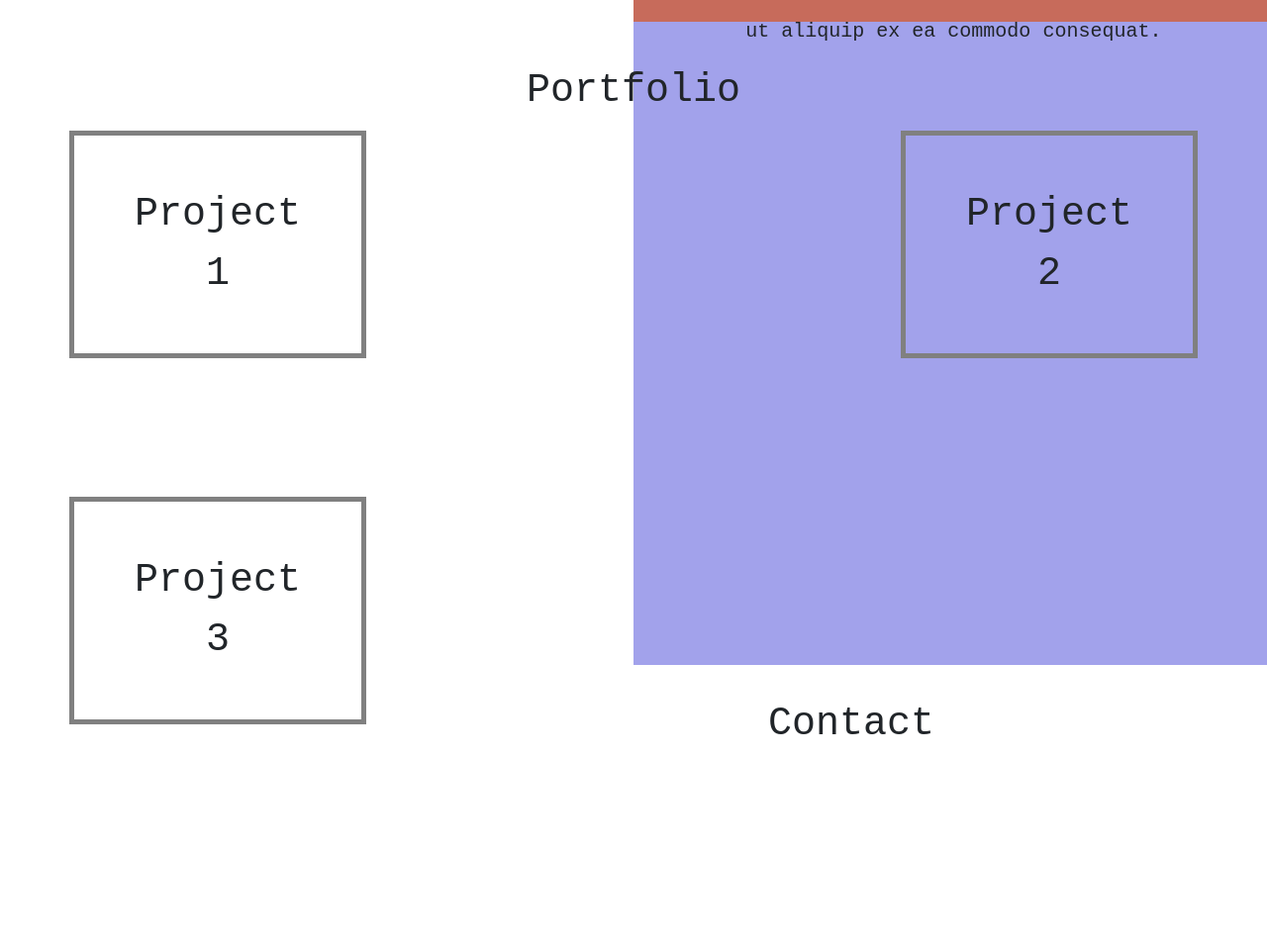
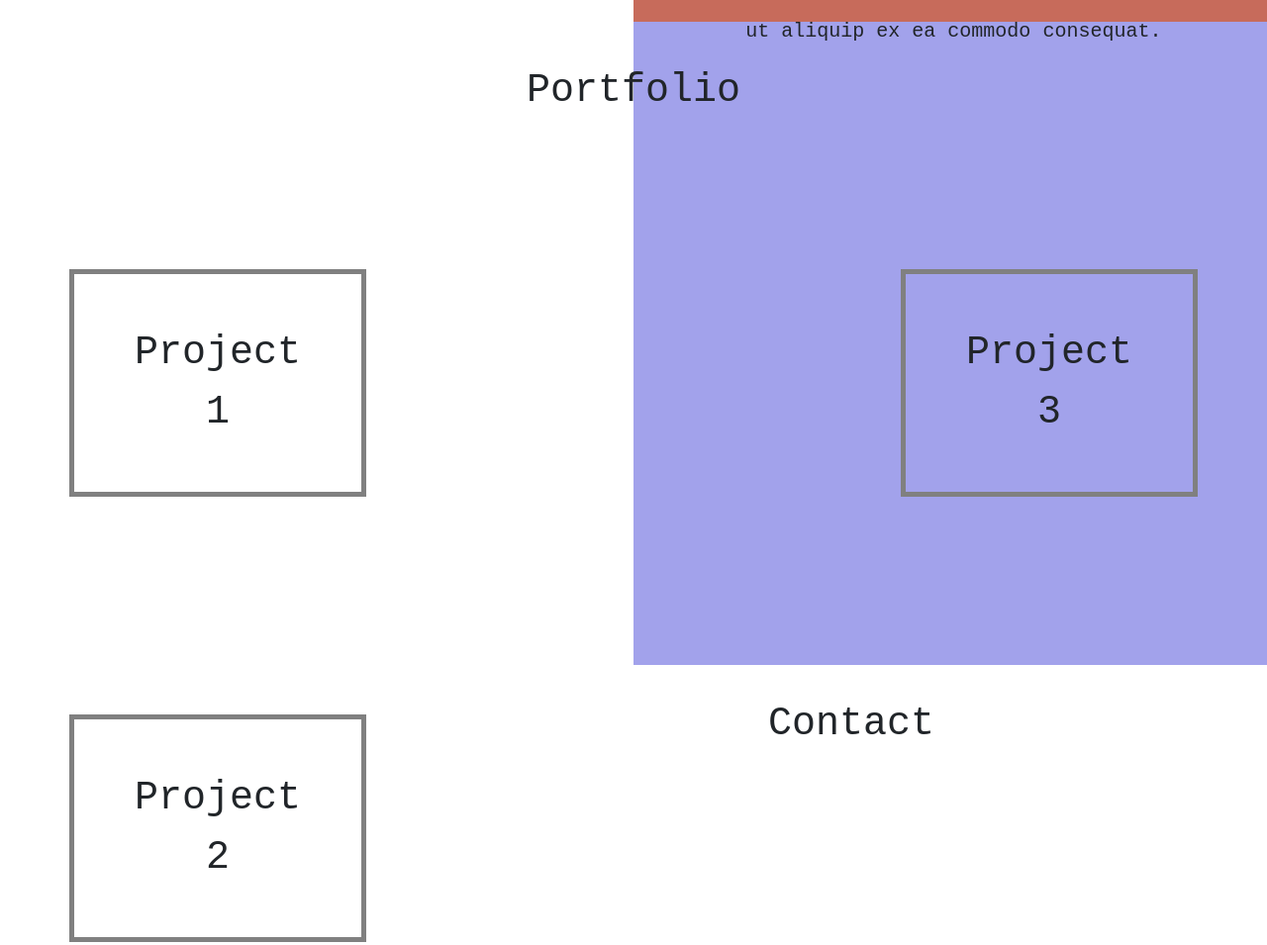
Before and after one commit to rosi24/Personal-Portfolio, a plain HTML site: page index.html in a window 1280 px wide. Shown: the part 1260-2215 px from the top of the page at 99% size. Drawn offline with nearby package versions, Linux system fonts and the light colour scheme.

Commit message:
Styled container2

```diff
--- a/index.html
+++ b/index.html
@@ -23,6 +23,7 @@
                 <div id="role">Front-End Developer</div>
         </section>
 
+    <!--Flexbox CSS in 20 minutes https://www.youtube.com/watch?v=JJSoEo8JSnc-->
         <section id="about">About
             <div class="container1">
                 <div class="box1"><img src="Face.jpg" height="400px">
@@ -35,18 +36,13 @@
             </div>
         </section>
 
-
-
-        <div class="photo">
-        <div class="boxed"></div>
-            </div>
+        <section id="portfolio">Portfolio
+            <div class="container2">
+            <div class="project1">Project 1</div>
+            <div class="project2">Project 3</div>
+            <div class="project3">Project 2</div>
         </section>
 
-        <section id="portfolio">Portfolio
-            <div id="text1">Project 1</div>
-            <div id="text2">Project 2</div>
-            <div id="text3">Project 3</div>
-        </section>
         <section id="contact">Contact</section>
 
     <!--w3schools-->
--- a/project.css
+++ b/project.css
@@ -87,27 +87,30 @@ nav a:hover {
   text-align: center;
 }
 
-#text1 {
+.project1 {
   width: 300px;
   border: 5px solid grey;
   padding: 50px;
   margin: 70px;
+  margin-top: 150px;
   float: left;
 }
 
-#text2 {
+.project2 {
   width: 300px;
   border: 5px solid grey;
   padding: 50px;
   margin: 70px;
+  margin-top: 150px;
   float: right;
 }
 
-#text3 {
+.project3 {
   width: 300px;
   border: 5px solid grey;
   padding: 50px;
   margin: 70px;
+  margin-top: 150px;
   float: left;
 }
 
```
